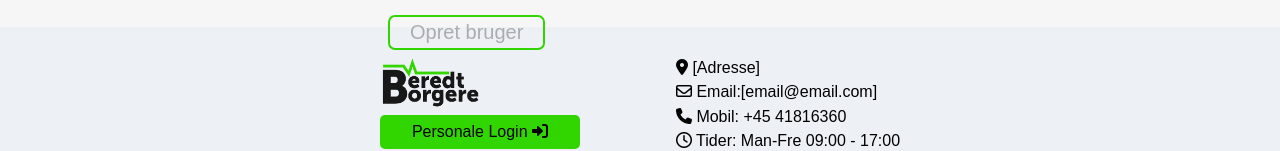
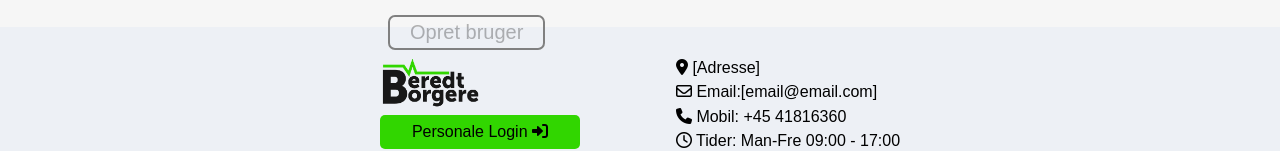
Before and after one commit to First-aid-website/Exam-project-spring-2024, a website: page public/html/signup.html in a window 1280 px wide. Shown: the part 653-804 px from the top of the page. Drawn offline with Linux system fonts and the light colour scheme.

Commit message:
Small ux change to create form
- Removed the coloring of the create user button whenever the button is disabled

```diff
--- a/public/styles/styles.css
+++ b/public/styles/styles.css
@@ -202,6 +202,11 @@ h1 {
 }
 .readMore:active,.readMore:focus,.readMore:hover {
     background-color: var(--CTA-color);
+}
+.readMore:disabled {
+    background-color: transparent;
+    outline: 2px solid gray;
+    cursor:default;
 }
 
 #courseCatalog {
```
